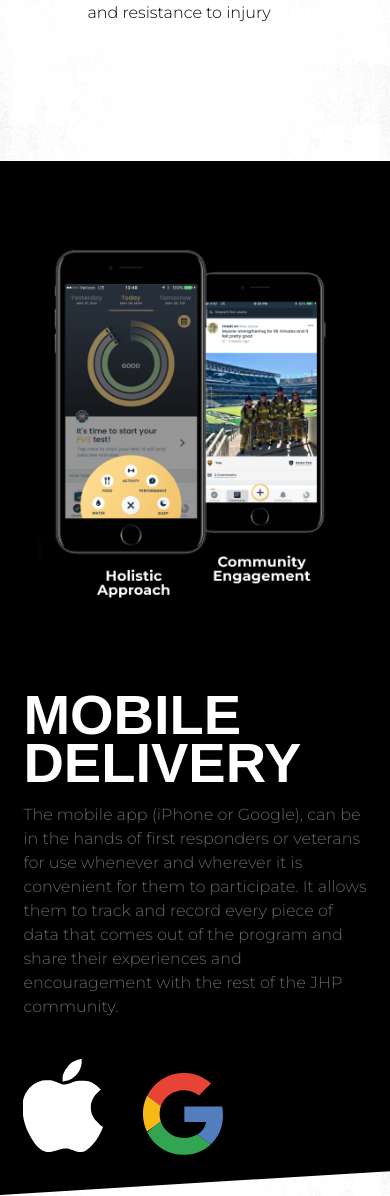
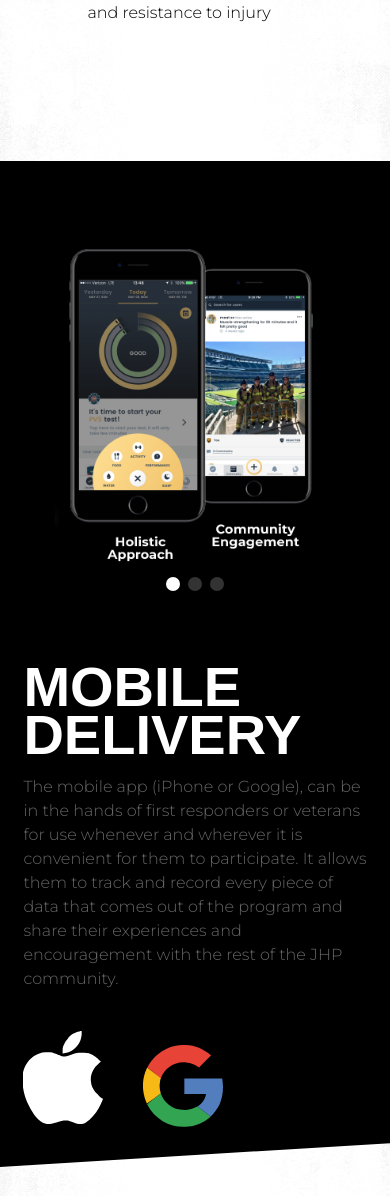
Before and after one commit to Magellanarts/Jumpline, a PHP site: page /how_it_works.html in a window 390 px wide. Shown: the part 2346-3542 px from the top of the page. Run offline with PHP 8.4, Linux system fonts and the light colour scheme; style sheets or scripts are compiled from the project's sources; some web fonts are replaced.

Commit message:
add carousel to mobile delivery section

```diff
--- a/dev/how_it_works.html
+++ b/dev/how_it_works.html
@@ -205,7 +205,12 @@
 			<section class="l-band u-black c-how-delivery edge--bottom--reverse">
 				<div class="l-contain">
 					<div class="l-half-left">
-						<img src="i/delivery_1.png">
+						<div class="js-carousel">
+							<img src="i/delivery_1.png">
+							<img src="i/delivery_1.png">
+							<img src="i/delivery_1.png">
+						</div>
+
 					</div>
 					<div class="l-half-right">
 						<h2>Mobile Delivery</h2>
@@ -398,6 +403,14 @@
 
 		</div>
 	</div>
+	<script src="js/lib/jquery.js"></script>
+	<script src="js/lib/slick.js"></script>
+	<script>
+		jQuery('.js-carousel').slick({
+			arrows: false,
+			dots: true
+		});
+	</script>
 	<script src="js/site.js"></script>
 </body>
 
--- a/dev/sass/_lib.slick.scss
+++ b/dev/sass/_lib.slick.scss
@@ -143,3 +143,32 @@
 .slick-arrow.slick-hidden {
   display: none;
 }
+
+.slick-dots {
+  font-size: 0;
+  text-align: center;
+
+  li {
+    display: inline-block;
+
+    &:not(:first-child) {
+      margin-left: 8px;
+    }
+
+    &.slick-active {
+      button {
+        background: #fff;
+      }
+    }
+  }
+  button {
+    text-indent: -9999px;
+    border: none;
+    border-radius: 100%;
+    width: 14px;
+    height: 14px;
+    display: block;
+    -webkit-appearance: none;
+    background: #333;
+  }
+}
```
